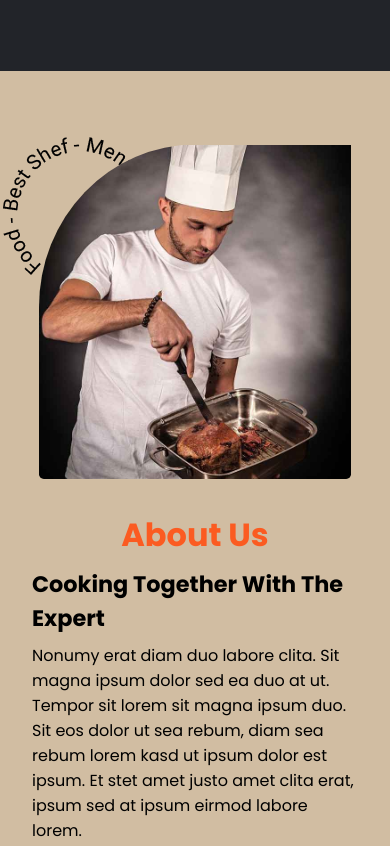
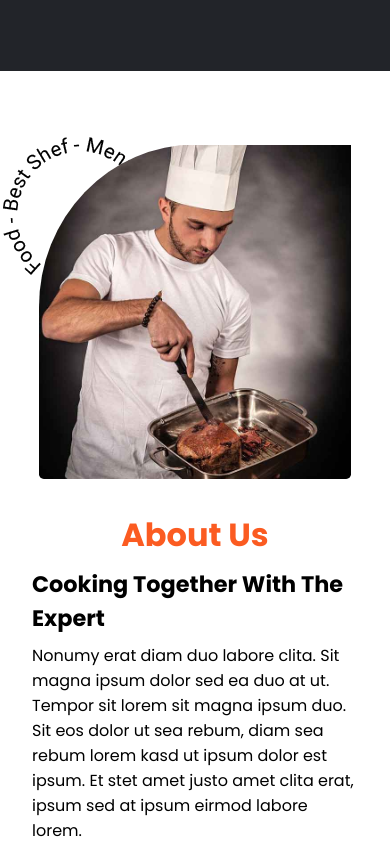
Before and after one commit to Shafir-muhammed/sfc-sapphire-food-castle, a plain HTML site: page index.html in a window 390 px wide. Shown: the part 1604-2450 px from the top of the page. Drawn offline with Linux system fonts and the light colour scheme; a web font is replaced by a local one.

Commit message:
style.css

```diff
--- a/style.css
+++ b/style.css
@@ -138,7 +138,7 @@ img {
 
 @media (max-width: 900px) {
   .section-2 {
-    background-color: rgb(209, 189, 162);
+
     grid-template-columns: 1fr;
     row-gap: 2rem;
   }
```
